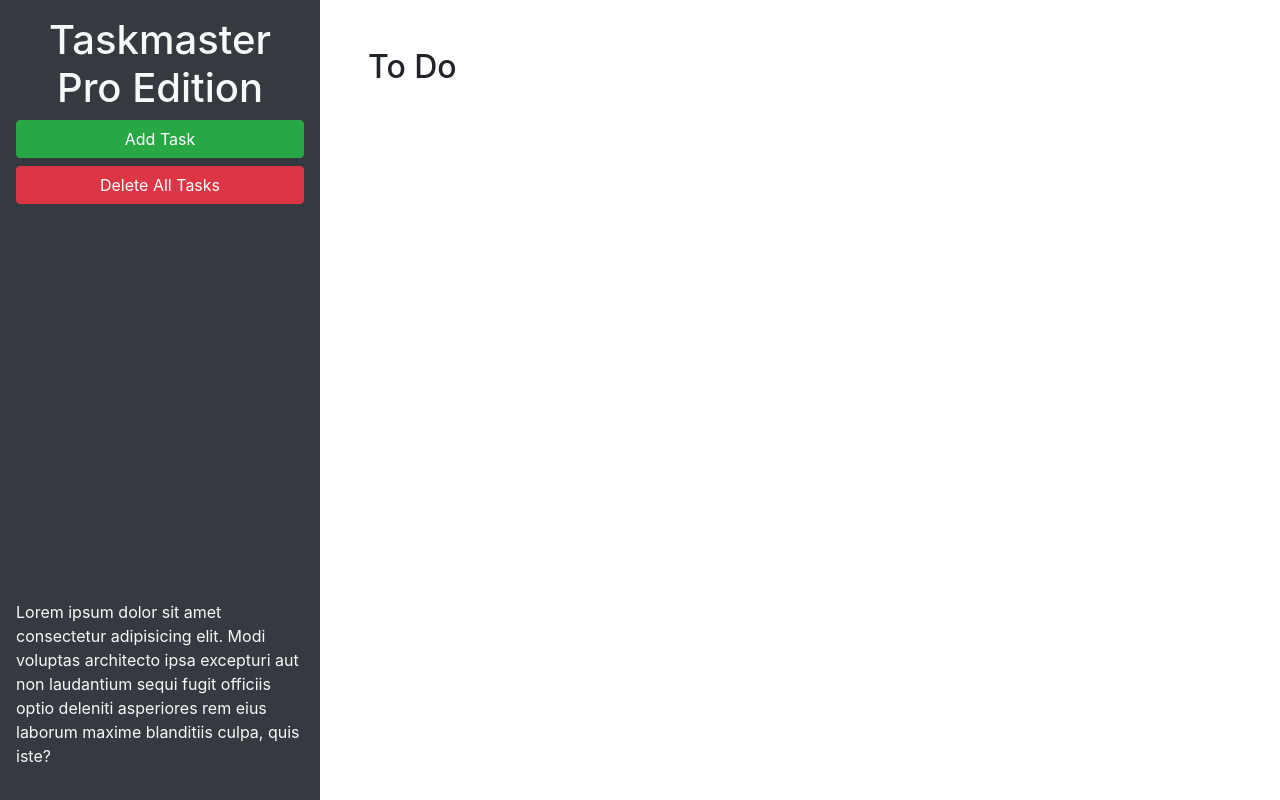
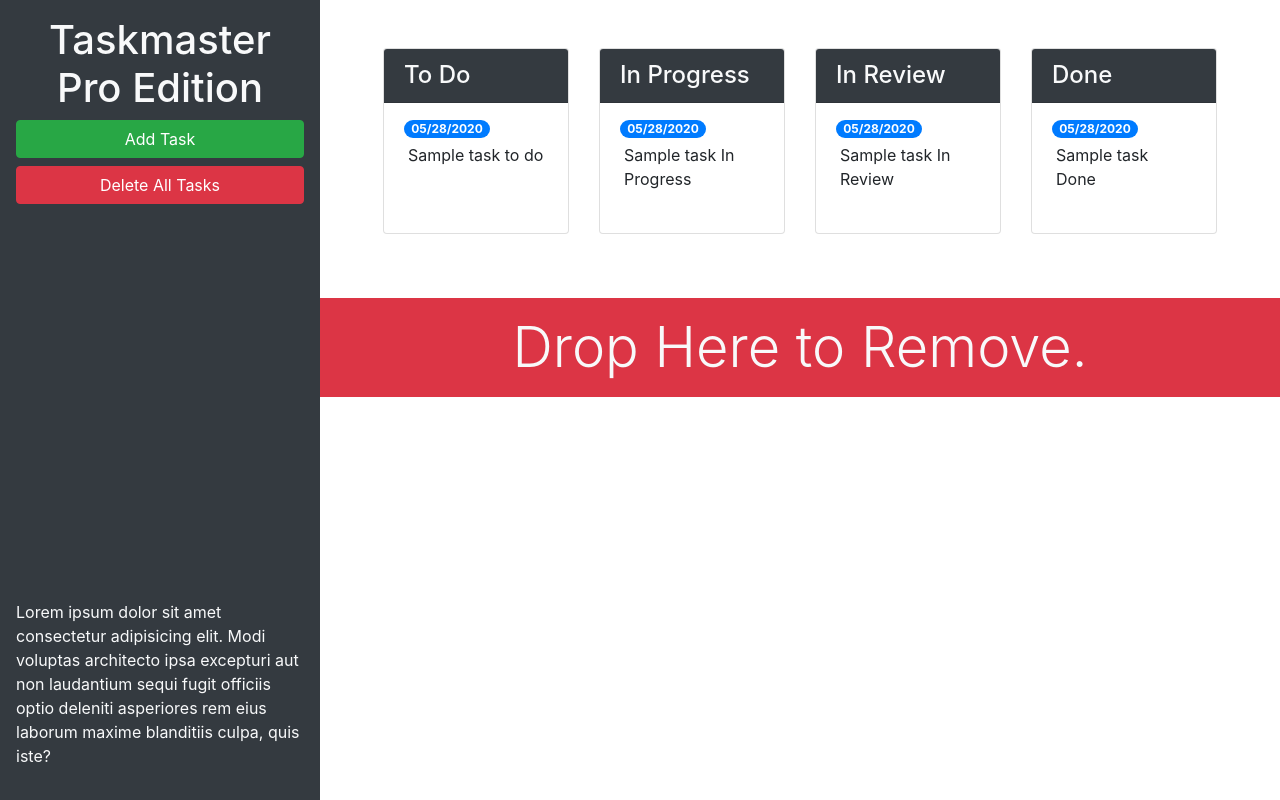
Before and after one commit to torreseam/taskmaster-pro, a plain HTML site: page index.html in a window 1280 px wide. Drawn offline with nearby package versions, Linux system fonts and the light colour scheme.

Commit message:
update drop here

```diff
--- a/assets/js/script.js
+++ b/assets/js/script.js
@@ -1,6 +1,6 @@
 var tasks = {};
 
-var createTask = function(taskText, taskDate, taskList) {
+var createTask = function (taskText, taskDate, taskList) {
   // create elements that make up a task item
   var taskLi = $("<li>").addClass("list-group-item");
   var taskSpan = $("<span>")
@@ -18,7 +18,7 @@ var createTask = function(taskText, taskDate, taskList) {
   $("#list-" + taskList).append(taskLi);
 };
 
-var loadTasks = function() {
+var loadTasks = function () {
   tasks = JSON.parse(localStorage.getItem("tasks"));
 
   // if nothing in localStorage, create a new object to track all task status arrays
@@ -32,30 +32,34 @@ var loadTasks = function() {
   }
 
   // loop over object properties
-  $.each(tasks, function(list, arr) {
-    // console.log(list, arr);
+  $.each(tasks, function (list, arr) {
     // then loop over sub-array
-    arr.forEach(function(task) {
+    arr.forEach(function (task) {
       createTask(task.text, task.date, list);
     });
   });
 };
-// save function to local storage
-var saveTasks = function() {
+
+var saveTasks = function () {
   localStorage.setItem("tasks", JSON.stringify(tasks));
 };
 
+// when you click the <p> in the list-group, set this as text and trim
 $(".list-group").on("click", "p", function () {
   var text = $(this)
     .text()
     .trim();
+  //textImput is the new <textarea> with calss of form-control, with a value of (text) set above
   var textInput = $("<textarea>")
     .addClass("form-control")
     .val(text);
+  //replace this (<p> clicked) withe textInput
   $(this).replaceWith(textInput);
+  //textInput becomes the focus
+  textInput.trigger("focus");
 });
 
-// blur callback
+// blur area
 $(".list-group").on("blur", "textarea", function () {
   // get the textarea's current value/text
   var text = $(this)
@@ -73,6 +77,10 @@ $(".list-group").on("blur", "textarea", function () {
     .closest(".list-group-item")
     .index();
 
+  // return the text property of the object in the array of the given index, then save to localStorage
+  tasks[status][index].text = text;
+  saveTasks();
+
   // recreate p element
   var taskP = $("<p>")
     .addClass("m-1")
@@ -80,74 +88,73 @@ $(".list-group").on("blur", "textarea", function () {
 
   // replace textarea with p element
   $(this).replaceWith(taskP);
-
 });
 
-// due date was clicked
+// due date is clicked
 $(".list-group").on("click", "span", function () {
-  // get current text
+  //get current text
   var date = $(this)
     .text()
     .trim();
 
-  // create new input element
+  //create new input element
   var dateInput = $("<input>")
     .attr("type", "text")
     .addClass("form-control")
     .val(date);
 
-  // swap out elements
+  //swap out elements
   $(this).replaceWith(dateInput);
 
   // automatically focus on new element
   dateInput.trigger("focus");
 });
 
-// value of due date was changed
+//value of due date was changed
 $(".list-group").on("blur", "input[type='text']", function () {
-  // get current text
+  //get current text
   var date = $(this)
     .val()
     .trim();
 
-  // get the parent ul's id attribute
+  //get the parent ul's id attribute
   var status = $(this)
     .closest(".list-group")
-    .attr("id")
+    .arrt("id")
     .replace("list-", "");
 
-  // get the task's position in the list of other li elements
+  //get the task's positon in the list of other le elements
   var index = $(this)
     .closest(".list-group-item")
     .index();
 
-  // update task in array and re-save to localstorage
-  tasks[status][index].date = date;
-  saveTasks();
+  //update task in array and re-save to localStorage
+  task[status][index].date = date;
+  taveTask();
 
-  // recreate span element with bootstrap classes
+  //reacreate span element with bootstrap classes
   var taskSpan = $("<span>")
-    .addClass("badge badge-primary badge-pill")
+    .addClass("badge badge-primary bdage-pill")
     .text(date);
 
-  // replace input with span element
+  //replace input with span element
   $(this).replaceWith(taskSpan);
 });
 
 // modal was triggered
-$("#task-form-modal").on("show.bs.modal", function() {
+$("#task-form-modal").on("show.bs.modal", function () {
   // clear values
   $("#modalTaskDescription, #modalDueDate").val("");
 });
 
 // modal is fully visible
-$("#task-form-modal").on("shown.bs.modal", function() {
+$("#task-form-modal").on("shown.bs.modal", function () {
   // highlight textarea
   $("#modalTaskDescription").trigger("focus");
 });
 
 // save button in modal was clicked
-$("#task-form-modal .btn-primary").click(function() {
+$("#task-form-modal .btn-primary").click(function () {
   // get form values
   var taskText = $("#modalTaskDescription").val();
   var taskDate = $("#modalDueDate").val();
@@ -169,7 +176,7 @@ $("#task-form-modal .btn-primary").click(function() {
 });
 
 // remove all tasks
-$("#remove-tasks").on("click", function() {
+$("#remove-tasks").on("click", function () {
   for (var key in tasks) {
     tasks[key].length = 0;
     $("#list-" + key).empty();
--- a/index.html
+++ b/index.html
@@ -18,19 +18,82 @@
       <button id="create-task" class="btn btn-block btn-success" data-toggle="modal" data-target="#task-form-modal">Add
         Task</button>
       <button id="remove-tasks" class="btn btn-block btn-danger">Delete All Tasks</button>
-      <p class="mt-auto">Lorem ipsum dolor sit amet consectetur adipisicing elit. Modi voluptas architecto ipsa
+      <p class="mt-auto d-none d-lg-block">Lorem ipsum dolor sit amet consectetur adipisicing elit. Modi voluptas
+        architecto ipsa
         excepturi aut non
         laudantium sequi fugit officiis optio deleniti asperiores rem eius laborum maxime blanditiis culpa, quis iste?
       </p>
     </header>
-    <main class="col-12 col-lg-9">
-      <div class="m-5">
-        <h2>To Do</h2>
-        <ul id="list-toDo" class="list-group"> </ul>
+    <main class="col-12 col-lg-9 d-flex flex-column">
+      <div class="m-5 row justify-content-around">
+        <!-- todo start -->
+        <div class="col-12 col-md-6 col-xl-3 mb-3">
+          <div class="card">
+            <h4 class="card-header bg-dark text-light">
+              To Do
+            </h4>
+            <ul id="list-toDo" class="list-group list-group-flush">
+              <li class="list-group-item">
+                <span class="badge badge-primary badge-pill">05/28/2020</span>
+                <p class="m-1">Sample task to do</p>
+              </li>
+            </ul>
+          </div>
+        </div>
+        <!-- todo end -->
+        <!-- in progress start -->
+        <div class="col-12 col-md-6 col-xl-3 mb-3">
+          <div class="card">
+            <h4 class="card-header bg-dark text-light">
+              In Progress
+            </h4>
+            <ul id="list-inProgress" class="list-group list-group-flush">
+              <li class="list-group-item">
+                <span class="badge badge-primary badge-pill">05/28/2020</span>
+                <p class="m-1">Sample task In Progress</p>
+              </li>
+            </ul>
+          </div>
+        </div>
+        <!-- in progress end -->
+        <!-- in review start -->
+        <div class="col-12 col-md-6 col-xl-3 mb-3">
+          <div class="card">
+            <h4 class="card-header bg-dark text-light">
+              In Review
+            </h4>
+            <ul id="list-inReview" class="list-group list-group-flush">
+              <li class="list-group-item">
+                <span class="badge badge-primary badge-pill">05/28/2020</span>
+                <p class="m-1">Sample task In Review</p>
+              </li>
+            </ul>
+          </div>
+        </div>
+        <!-- in review end -->
+        <!-- done start -->
+        <div class="col-12 col-md-6 col-xl-3 mb-3">
+          <div class="card">
+            <h4 class="card-header bg-dark text-light">
+              Done
+            </h4>
+            <ul id="list-Done" class="list-group list-group-flush">
+              <li class="list-group-item">
+                <span class="badge badge-primary badge-pill">05/28/2020</span>
+                <p class="m-1">Sample task Done</p>
+              </li>
+            </ul>
+          </div>
+        </div>
+        <!-- done end -->
+      </div>
+      <div id="trash">
+        <div class="w-100 bg-danger p-3 text-center text-light display-4">
+          Drop Here to Remove.
+        </div>
       </div>
     </main>
   </div>
-
     <!-- Modal -->
     <div class="modal fade" id="task-form-modal" tabindex="-1" role="dialog" aria-labelledby="task-form-modal"
       aria-hidden="true">
@@ -46,11 +109,11 @@
             <form>
               <div class="form-group">
                 <label for="modalTaskDescription">Task description</label>
-              <textarea id="modalTaskDescription" rows="3"></textarea>
+                <textarea id="modalTaskDescription" rows="3" class="form-control"></textarea>
               </div>
               <div class="form-group">
                 <label for="modalDueDate">Due date</label>
-              <input type="text" id="modalDueDate" placeholder="mm/dd/yyyy" autocomplete="off" />
+                <input type="text" class="form-control" id="modalDueDate" placeholder="mm/dd/yyyy" autocomplete="off" />
               </div>
             </form>
           </div>
```
Lines whose indentation alone changed are shown as unchanged.
